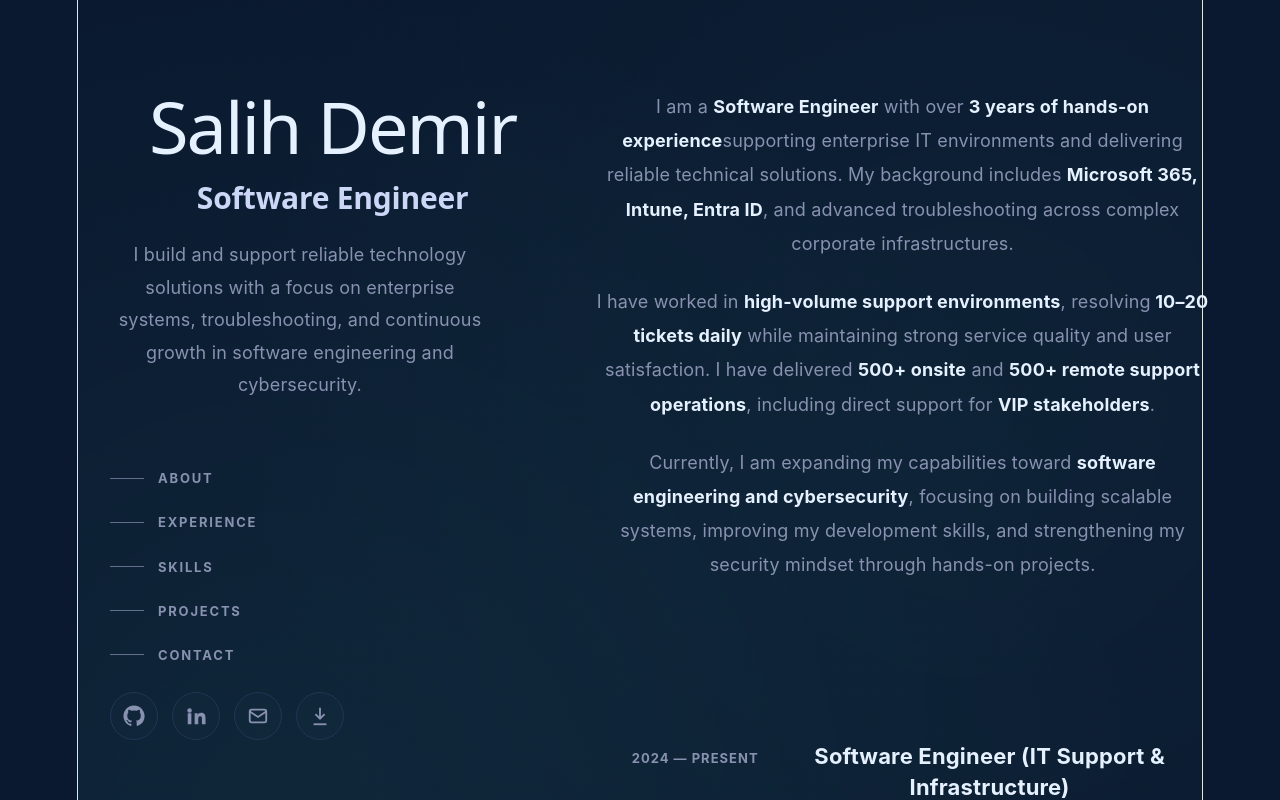
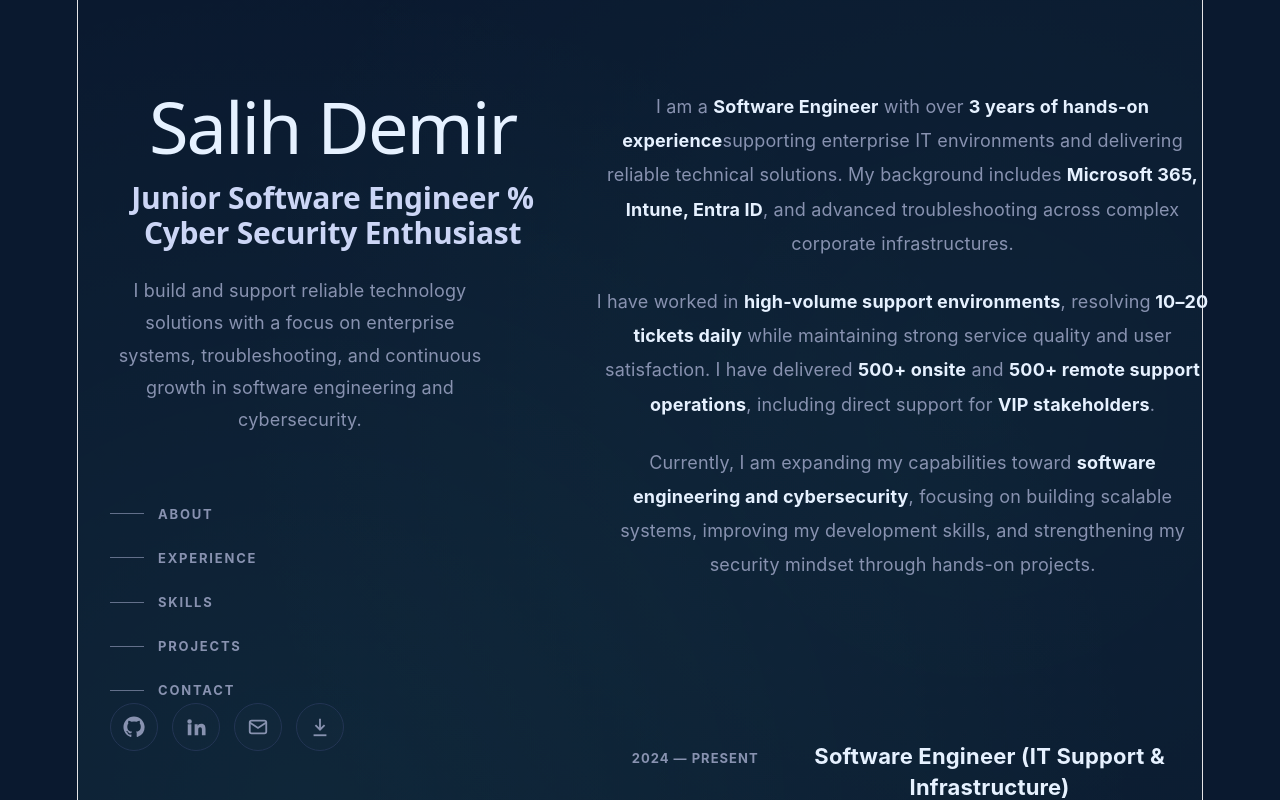
Before and after one commit to salihdemiir/Portfolio-Website, a React (Vite) app: page / in a window 1280 px wide. Shown: the top 800 px of the page. Built offline with nearby package versions, Linux system fonts and the light colour scheme.

Commit message:
website update

```diff
--- a/src/App.jsx
+++ b/src/App.jsx
@@ -492,7 +492,7 @@ function App() {
             <div>
               <div className="intro">
                 <h1>Salih Demir</h1>
-                <h2>Software Engineer</h2>
+                <h2>Junior Software Engineer % Cyber Security Enthusiast </h2>
                 <p>
                   I build and support reliable technology solutions with a focus on enterprise systems,
                   troubleshooting, and continuous growth in software engineering and cybersecurity.
```
